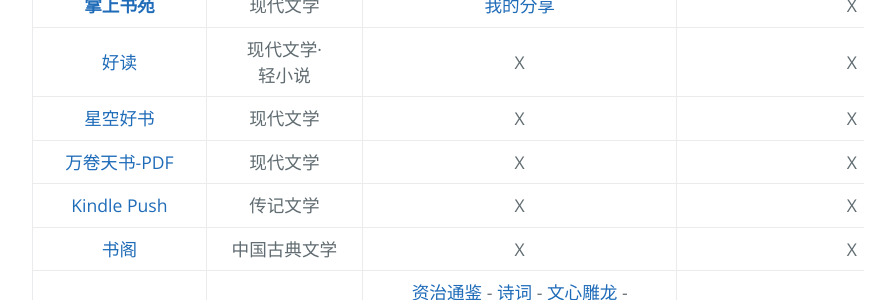
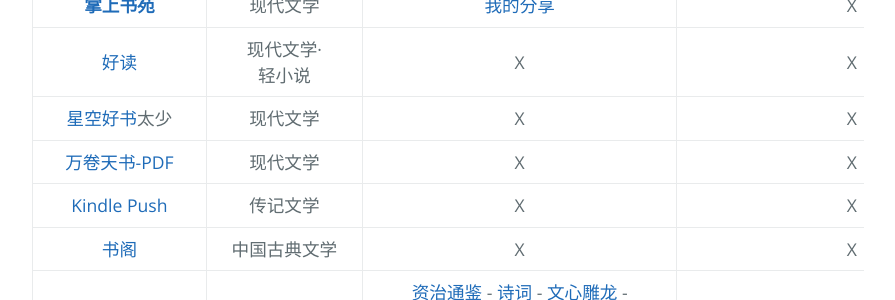
Before and after one commit to AmbroseRen/test, a Jekyll site: the page built from Library/BookSearch.md, in a window 1280 px wide and 900 px high, scrolled down 1157 px. Shown: the part 154-454 px from the top of the window, without its empty margins (192-1087 px from the left). Built offline with Jekyll 4.4.1, drawn with Linux system fonts in a browser that asks for light colours; our own code applies the rules of GitHub Pages for plain Markdown files; the repository's description, which GitHub fills in, is left out.

Commit message:
Update BookSearch.md

```diff
--- a/Library/BookSearch.md
+++ b/Library/BookSearch.md
@@ -29,7 +29,7 @@
 | [电子书世界](https://www.dzssj.com/) | 现代文学 | [文学版块](https://www.dzssj.com/list.php?mod=forumdisplay&fid=39&typeid=1&filter=typeid&typeid=1&page=2) - [罗素文集简介](https://www.dzssj.com/book/353476/) - [上传入口](https://www.dzssj.com/forum.php?mod=post&action=newthread&fid=41) | X | X |
 | __[掌上书苑](https://www.soepub.com/)__ | 现代文学 | [我的分享](https://www.soepub.com/myspace/3) | X | X |
 | [好读](http://www.haodoo.net/) | 现代文学·轻小说 | X | X | X |
-| [星空好书](http://www.goodepub.com/) | 现代文学 | X | X | X |
+| [星空好书](http://www.goodepub.com/)太少 | 现代文学 | X | X | X |
 | [万卷天书-PDF](https://jrjpc.com/) | 现代文学 | X | X | X |
 | [Kindle Push](https://book.einverne.info/) | 传记文学 | X | X | X |
 | [书阁](https://new.shuge.org/collections/) | 中国古典文学 | X | X | X |
```
